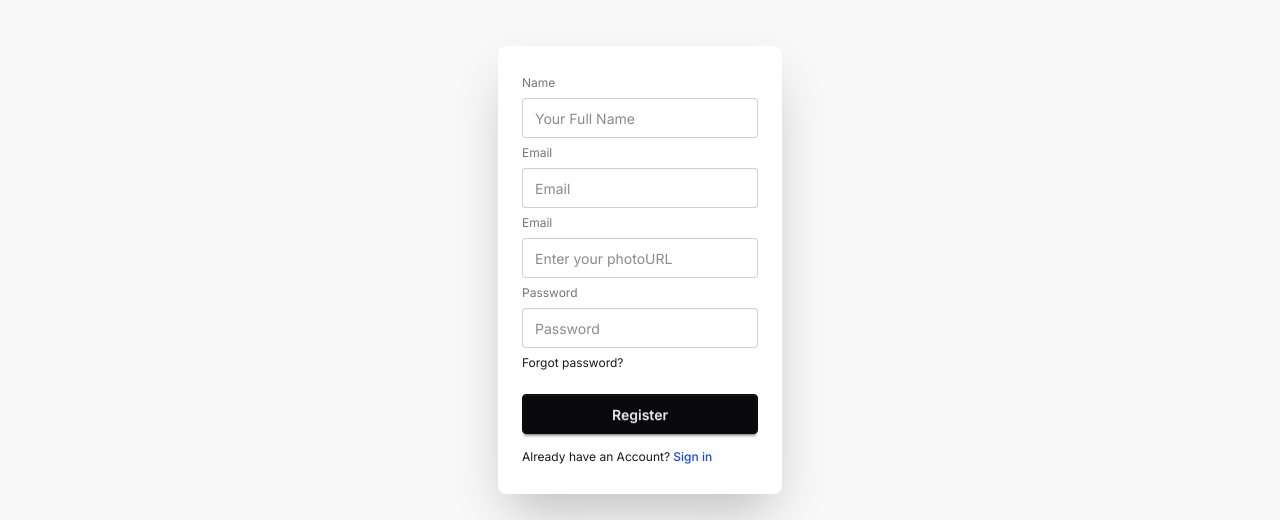
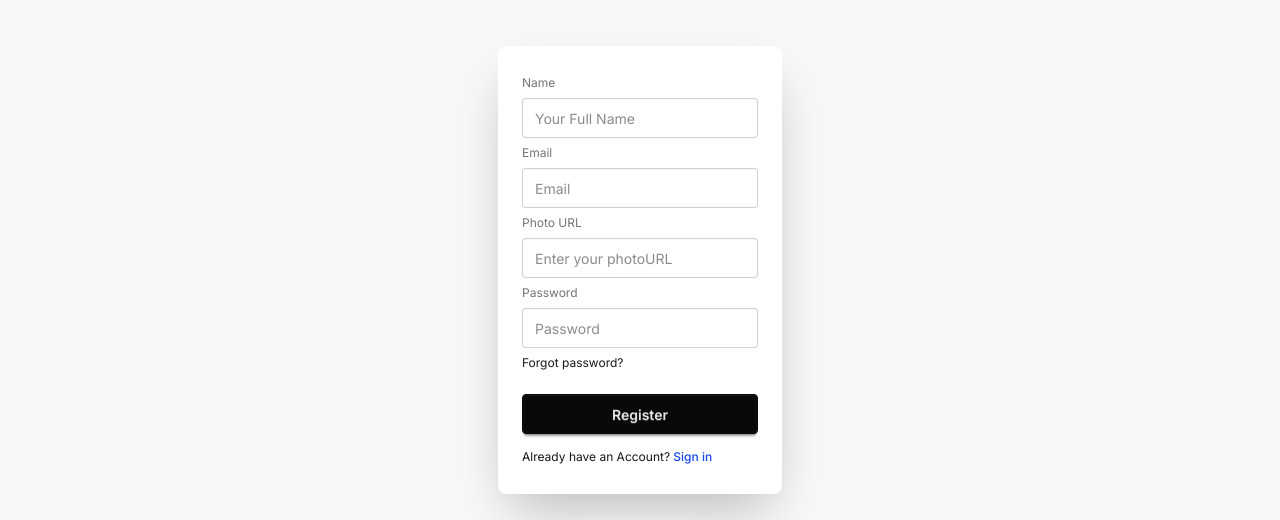
Before and after one commit to Antor-Chowdhury/GreenNest, a React (Vite) app: page /signup in a window 1280 px wide. Shown: the part 226-746 px from the top of the page. Built offline with nearby package versions, Linux system fonts and the light colour scheme; no server answers.

Commit message:
added registration form with firebase

```diff
--- a/package.json
+++ b/package.json
@@ -17,6 +17,7 @@
     "react-dom": "^19.2.0",
     "react-icons": "^5.5.0",
     "react-router": "^7.9.6",
+    "react-toastify": "^11.0.5",
     "swiper": "^12.0.3",
     "tailwindcss": "^4.1.17"
   },
--- /dev/null
+++ b/src/Provider/AuthProvider.jsx
@@ -0,0 +1,39 @@
+import {
+  createUserWithEmailAndPassword,
+  onAuthStateChanged,
+} from "firebase/auth";
+import React, { createContext, useEffect, useState } from "react";
+import auth from "../firebase/firebase.config";
+
+// eslint-disable-next-line react-refresh/only-export-components
+export const AuthContext = createContext();
+
+const AuthProvider = ({ children }) => {
+  const [loading, setLoading] = useState(true);
+  const [user, setUser] = useState(null);
+
+  // Registration part
+  const register = (email, pass) => {
+    return createUserWithEmailAndPassword(auth, email, pass);
+  };
+
+  useEffect(() => {
+    const unsubscribe = onAuthStateChanged(auth, (currentUser) => {
+      setUser(currentUser);
+      setLoading(false);
+    });
+    return () => {
+      unsubscribe();
+    };
+  }, []);
+
+  const authData = {
+    register,
+    user,
+    setUser,
+  };
+
+  return <AuthContext value={authData}>{children}</AuthContext>;
+};
+
+export default AuthProvider;
--- a/src/main.jsx
+++ b/src/main.jsx
@@ -4,9 +4,12 @@ import "./index.css";
 import App from "./App.jsx";
 import { RouterProvider } from "react-router";
 import router from "./router/Routes.jsx";
+import AuthProvider from "./Provider/AuthProvider.jsx";
 
 createRoot(document.getElementById("root")).render(
   <StrictMode>
-    <RouterProvider router={router}></RouterProvider>
+    <AuthProvider>
+      <RouterProvider router={router}></RouterProvider>
+    </AuthProvider>
   </StrictMode>
 );
--- a/src/pages/Register.jsx
+++ b/src/pages/Register.jsx
@@ -1,17 +1,59 @@
-import React from "react";
+import React, { useContext } from "react";
 import { Link } from "react-router";
+import { AuthContext } from "../Provider/AuthProvider";
+import { toast } from "react-toastify";
+import { updateProfile } from "firebase/auth";
+import auth from "../firebase/firebase.config";
 
 const Register = () => {
+  const { register, user, setUser } = useContext(AuthContext);
+
+  const handleSubmit = (e) => {
+    e.preventDefault();
+    const email = e.target.email.value;
+    const password = e.target.password.value;
+    const name = e.target.name.value;
+    const photoUrl = e.target.photoUrl.value;
+
+    console.log(email, password, name, photoUrl);
+
+    register(email, password)
+      .then((userCredential) => {
+        updateProfile(auth.currentUser, {
+          displayName: name,
+          photoURL: photoUrl,
+        })
+          .then(() => {
+            // console.log(userCredential.user);
+            setUser(userCredential.user);
+          })
+          .catch((err) => {
+            toast.error(err.message);
+          });
+
+        toast.success("Registration successful!");
+
+        // clear the form
+        e.target.reset();
+      })
+      .catch((err) => {
+        toast.error(err.message);
+      });
+  };
+
+  console.log(user);
+
   return (
     <div className="hero bg-base-200 min-h-screen">
       <title>login</title>
       <div className="hero-content flex-col lg:flex-row-reverse">
         <div className="card bg-base-100 w-full max-w-sm shrink-0 shadow-2xl">
           <div className="card-body">
-            <fieldset className="fieldset">
+            <form onSubmit={handleSubmit} className="fieldset">
               {/* Name */}
               <label className="label">Name</label>
               <input
+                name="name"
                 type="text"
                 className="input"
                 placeholder="Your Full Name"
@@ -21,6 +63,7 @@ const Register = () => {
               {/* Email */}
               <label className="label">Email</label>
               <input
+                name="email"
                 type="email"
                 className="input"
                 placeholder="Email"
@@ -28,8 +71,9 @@ const Register = () => {
               />
 
               {/* Photo-URL */}
-              <label className="label">Email</label>
+              <label className="label">Photo URL</label>
               <input
+                name="photoUrl"
                 type="text"
                 className="input"
                 placeholder="Enter your photoURL"
@@ -39,6 +83,7 @@ const Register = () => {
               {/* password */}
               <label className="label">Password</label>
               <input
+                name="password"
                 type="password"
                 className="input"
                 placeholder="Password"
@@ -58,7 +103,7 @@ const Register = () => {
                   </Link>
                 </span>
               </div>
-            </fieldset>
+            </form>
           </div>
         </div>
       </div>
--- a/src/root/RootLayout.jsx
+++ b/src/root/RootLayout.jsx
@@ -2,6 +2,7 @@ import React from "react";
 import { Outlet } from "react-router";
 import Navbar from "../components/Navbar";
 import Footer from "../components/Footer";
+import { ToastContainer } from "react-toastify";
 
 const RootLayout = () => {
   return (
@@ -9,6 +10,8 @@ const RootLayout = () => {
       <Navbar></Navbar>
       <Outlet></Outlet>
       <Footer></Footer>
+
+      <ToastContainer />
     </div>
   );
 };
```
Also changed, not shown: 1 other file (tests, documents, lock files or other folders).
